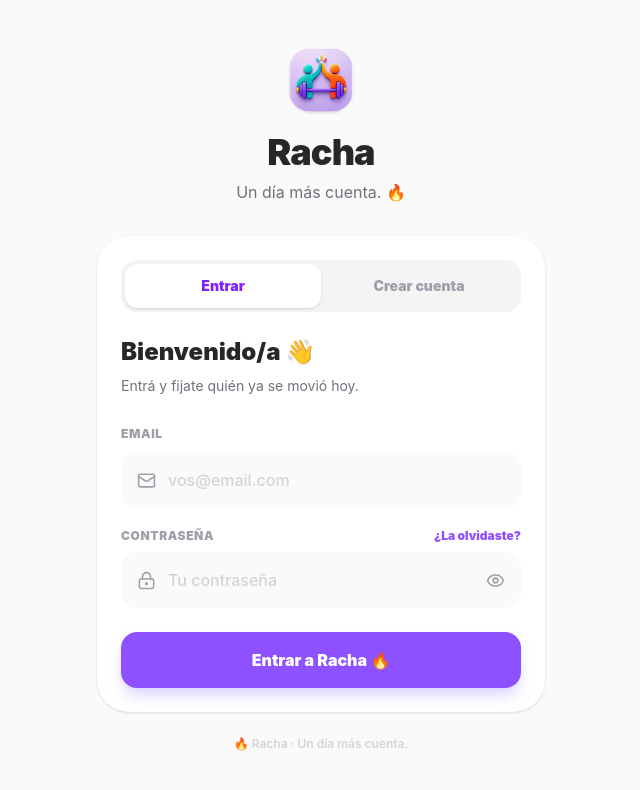
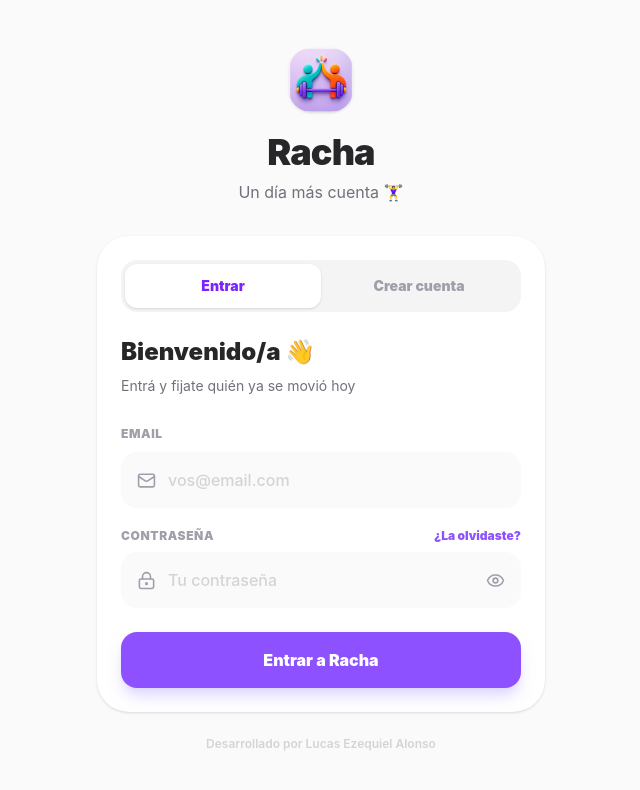
Before and after one commit to LucasEAlonso97/racha-fit, a React (Vite) app: page / in a window 1280 px wide. Shown: the top 790 px of the page, without its empty margins (319-959 px from the left). Built offline with nearby package versions, Linux system fonts and the light colour scheme; no server answers.

Commit message:
style: simplify login branding

```diff
--- a/src/pages/Auth.tsx
+++ b/src/pages/Auth.tsx
@@ -502,7 +502,7 @@ function Auth() {
               Entrá desde ese enlace
               y Racha te va a mostrar
               una pantalla para elegir
-              una contraseña nueva.
+              una contraseña nueva
             </p>
 
             <button
@@ -559,7 +559,7 @@ function Auth() {
           </h1>
 
           <p className="mt-2 text-zinc-500">
-            Un día más cuenta. 🔥
+            Un día más cuenta 🏋️‍♀️
           </p>
         </header>
 
@@ -652,14 +652,14 @@ function Auth() {
                 {mode ===
                 'login'
                   ? 'Bienvenido/a 👋'
-                  : 'Sumate a Racha 🔥'}
+                  : 'Sumate a Racha '}
               </h2>
 
               <p className="mt-2 text-sm text-zinc-500">
                 {mode ===
                 'login'
-                  ? 'Entrá y fijate quién ya se movió hoy.'
-                  : 'Creá tu cuenta y empezá una racha con tus amigos.'}
+                  ? 'Entrá y fijate quién ya se movió hoy'
+                  : 'Creá tu cuenta y empezá una racha con tus amigos'}
               </p>
             </>
           )}
@@ -907,10 +907,10 @@ function Auth() {
                 </>
               ) : mode ===
                 'login' ? (
-                'Entrar a Racha 🔥'
+                'Entrar a Racha '
               ) : mode ===
                 'register' ? (
-                'Crear mi cuenta 🔥'
+                'Crear mi cuenta '
               ) : (
                 'Enviarme el enlace'
               )}
@@ -926,7 +926,7 @@ function Auth() {
             <p className="mt-5 text-center text-xs leading-relaxed text-zinc-400">
               El enlace te va a llevar
               nuevamente a Racha para
-              elegir tu nueva contraseña.
+              elegir tu nueva contraseña
             </p>
           )}
         </section>
@@ -936,7 +936,7 @@ function Auth() {
         {/* ================================= */}
 
         <p className="mt-6 text-center text-xs font-semibold text-zinc-300">
-          🔥 Racha · Un día más cuenta.
+          Desarrollado por Lucas Ezequiel Alonso
         </p>
       </div>
     </main>
```
